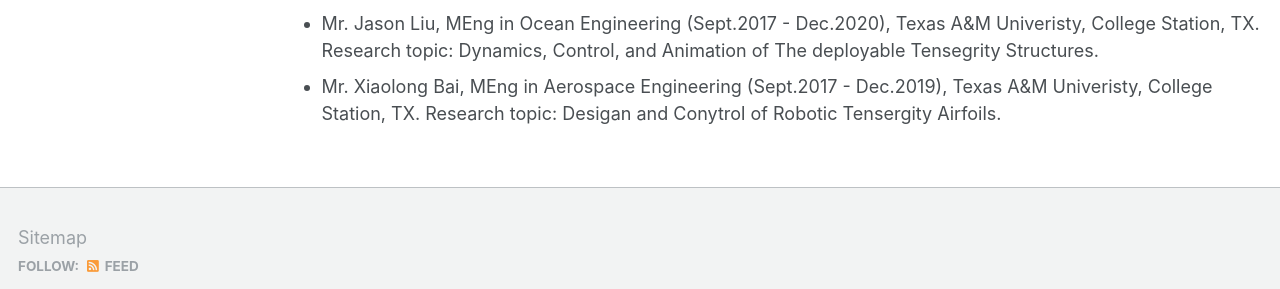
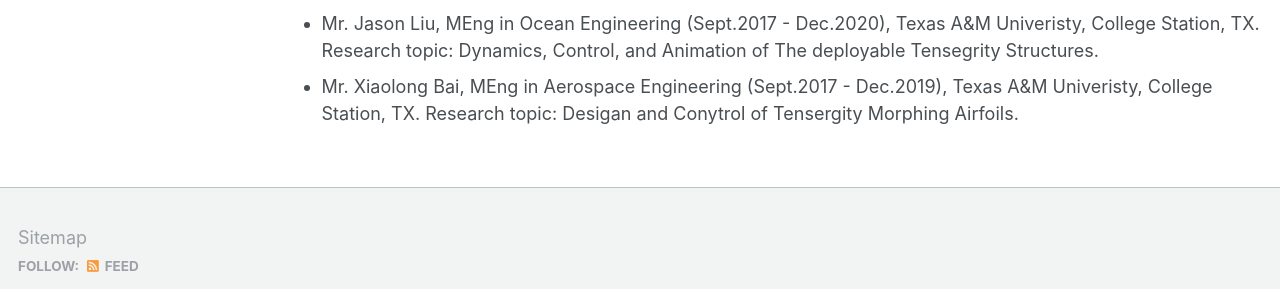
Before and after one commit to Muhao-Chen/muhao-chen.github.io, a Jekyll site: the page built from _pages/people.md, in a window 1280 px wide and 1223 px high. Shown: the part 880-1169 px from the top of the window. Built offline with Jekyll 4.4.1, drawn with Linux system fonts in a browser that asks for light colours; some web fonts are replaced.

Commit message:
Update people.md

```diff
--- a/_pages/people.md
+++ b/_pages/people.md
@@ -17,4 +17,4 @@ Director: [Dr. Manoranjan Majji](https://engineering.tamu.edu/aerospace/profiles
 ### Students Mentored (Co-supervision with Dr. Skelton)
 * Mr. Chris Plantz, M.S. in Ocean Engineering (Sept.2019 - Jun.2021), Texas A&M Univeristy, College Station, TX. Research topic: Design and Analysis of A Robotic Tensergity Dolphin.
 * Mr. Jason Liu, MEng in Ocean Engineering (Sept.2017 - Dec.2020), Texas A&M Univeristy, College Station, TX. Research topic: Dynamics, Control, and Animation of The deployable Tensegrity Structures.
-* Mr. Xiaolong Bai, MEng in Aerospace Engineering (Sept.2017 - Dec.2019), Texas A&M Univeristy, College Station, TX. Research topic: Desigan and Conytrol of Robotic Tensergity Airfoils.
+* Mr. Xiaolong Bai, MEng in Aerospace Engineering (Sept.2017 - Dec.2019), Texas A&M Univeristy, College Station, TX. Research topic: Desigan and Conytrol of Tensergity Morphing Airfoils.
```
